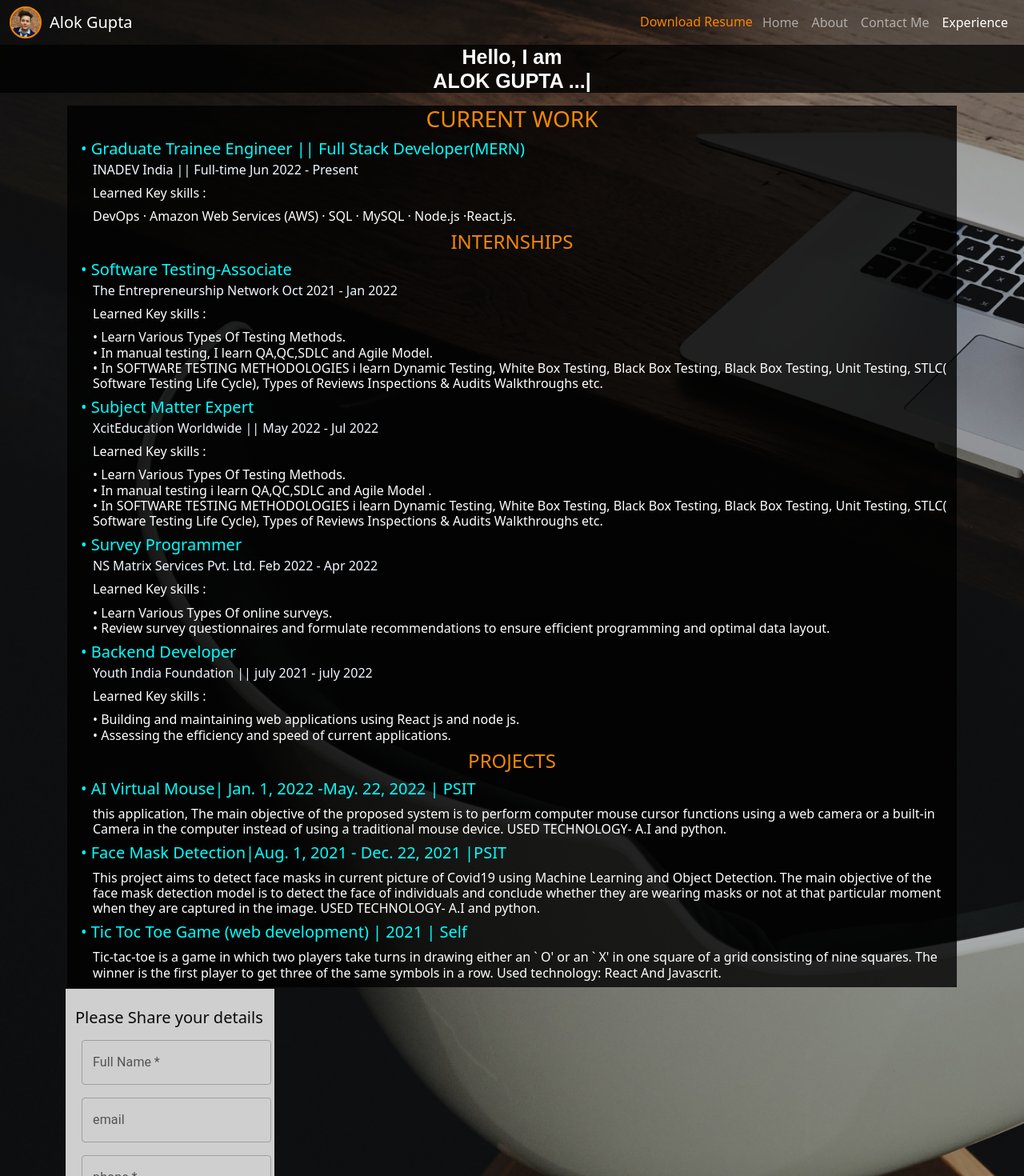
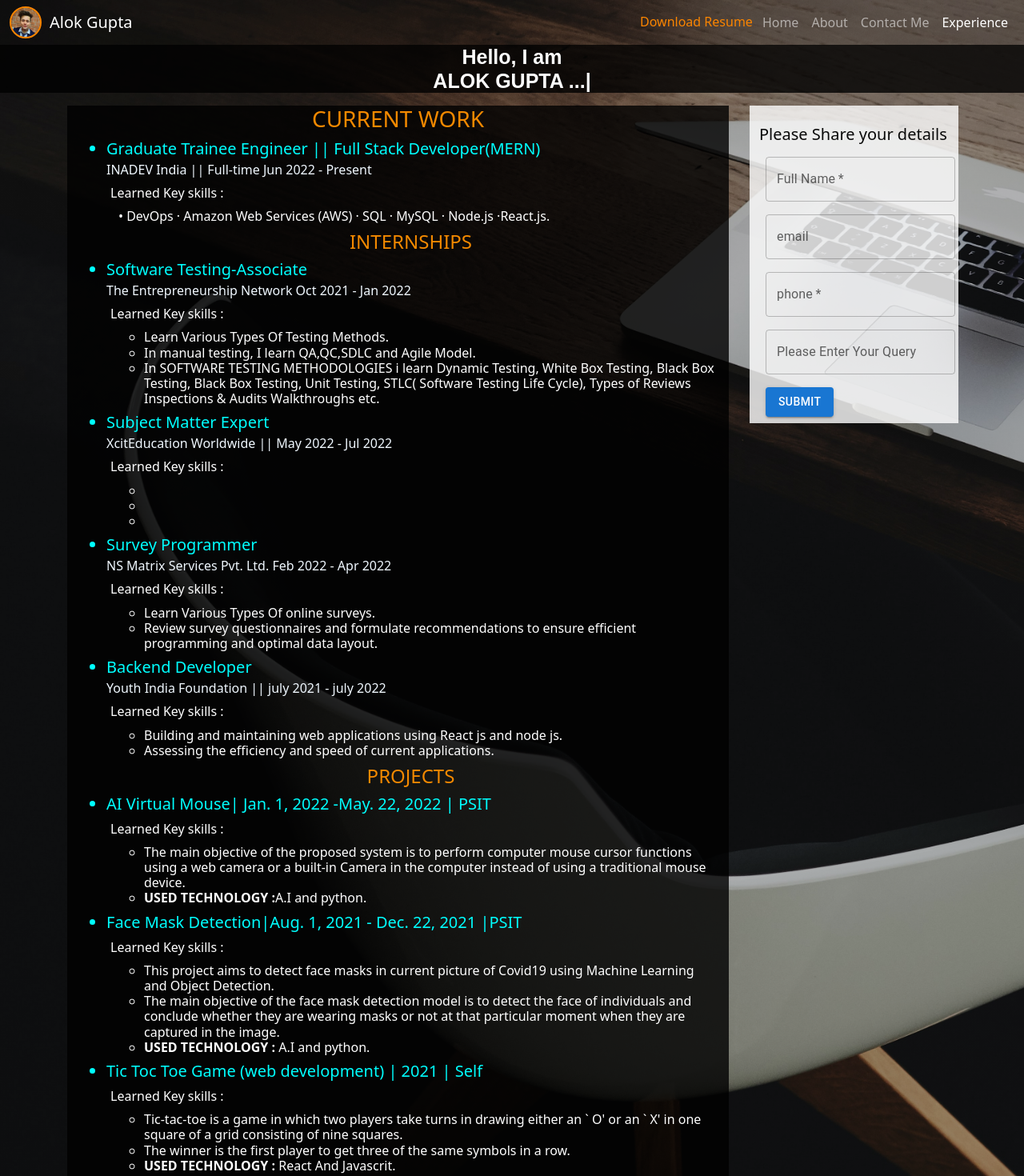
Before and after one commit to alokgupta194/portfolio-Website, a React (Create React App) app: page /details in a window 1280 px wide. Shown: the top 1470 px of the page at 80% size. Built offline with nearby package versions, Linux system fonts and the light colour scheme.

Commit message:
final for deploy

```diff
--- a/src/component/details/index.js
+++ b/src/component/details/index.js
@@ -1,114 +1,143 @@
 import "./style.scss";
-import Layout from "../hoc/Layout"
+import Layout from "../hoc/Layout";
 export default function Home() {
   return (
     <Layout pageName="details" hideImage="false">
       <div className="container ">
         <div className="row">
           <div className="col" id="background">
-
             {/* work experience */}
-
             <h3 className="centerHeadings">Current Work</h3>
+            <ul>
               <h5 id="sideHeading">
-            • Graduate Trainee Engineer || Full Stack Developer(MERN)
+                <li>Graduate Trainee Engineer || Full Stack Developer(MERN)</li>
               </h5>
               <h6 className="subSideHeading">
                 INADEV India || Full-time Jun 2022 - Present
               </h6>
-          <h6 id="text">Learned Key skills :</h6>
+              <h6 className="innerHeading">Learned Key skills :</h6>
               <h6 id="text">
-            DevOps · Amazon Web Services (AWS) · SQL · MySQL · Node.js
+              • DevOps · Amazon Web Services (AWS) · SQL · MySQL · Node.js
                 ·React.js.
               </h6>
               {/* Internships */}
 
               <h4 className="centerHeadings">Internships</h4>
               {/* 1 */}
-          <h5 id="sideHeading">• Software Testing-Associate</h5>
+              <h5 id="sideHeading">
+                <li>Software Testing-Associate</li>
+              </h5>
               <h6 className="subSideHeading">
                 The Entrepreneurship Network Oct 2021 - Jan 2022
               </h6>
-          <h6 id="text">Learned Key skills :</h6>
+              <h6 className="innerHeading">Learned Key skills :</h6>
               <h6 id="text">
-            • Learn Various Types Of Testing Methods. <br></br>• In manual
-            testing, I learn QA,QC,SDLC and Agile Model.<br></br>• In SOFTWARE
-            TESTING METHODOLOGIES i learn Dynamic Testing, White Box Testing,
-            Black Box Testing, Black Box Testing, Unit Testing, STLC( Software
-            Testing Life Cycle), Types of Reviews Inspections & Audits
-            Walkthroughs etc.
+                <ul>
+                  <li>Learn Various Types Of Testing Methods.</li>
+                  <li>In manual testing, I learn QA,QC,SDLC and Agile Model.</li>
+                  <li>In SOFTWARE TESTING METHODOLOGIES i learn Dynamic Testing, White Box Testing, Black Box Testing, Black Box Testing, Unit Testing, STLC( Software Testing Life Cycle), Types of Reviews Inspections & Audits Walkthroughs etc.</li>
+                </ul>
               </h6>
               {/* 2 */}
-          <h5 id="sideHeading">• Subject Matter Expert</h5>
+              <h5 id="sideHeading">
+                <li>Subject Matter Expert</li>
+              </h5>
               <h6 className="subSideHeading">
                 XcitEducation Worldwide || May 2022 - Jul 2022
               </h6>
-          <h6 id="text">Learned Key skills :</h6>
+              <h6 className="innerHeading">Learned Key skills :</h6>
               <h6 id="text">
-            • Learn Various Types Of Testing Methods.<br></br>• In manual testing i
-            learn QA,QC,SDLC and Agile Model .<br></br> • In SOFTWARE TESTING
-            METHODOLOGIES i learn Dynamic Testing, White Box Testing, Black Box
-            Testing, Black Box Testing, Unit Testing, STLC( Software Testing
-            Life Cycle), Types of Reviews Inspections & Audits Walkthroughs etc.
+                <ul>
+                  <li></li>
+                  <li></li>
+                  <li></li>
+                </ul>
               </h6>
               {/* 3 */}
-          <h5 id="sideHeading">• Survey Programmer</h5>
+              <h5 id="sideHeading">
+                <li>Survey Programmer</li>
+              </h5>
               <h6 className="subSideHeading">
                 NS Matrix Services Pvt. Ltd. Feb 2022 - Apr 2022
               </h6>
-          <h6 id="text">Learned Key skills :</h6>
+              <h6 className="innerHeading">Learned Key skills :</h6>
               <h6 id="text">
-            • Learn Various Types Of online surveys.<br></br> • Review survey
-            questionnaires and formulate recommendations to ensure efficient
-            programming and optimal data layout.
+              <ul>
+                  <li>Learn Various Types Of online surveys.</li>
+                  <li>Review
+                survey questionnaires and formulate recommendations to ensure
+                efficient programming and optimal data layout.</li>
+                </ul>
               </h6>
               {/* 4 */}
-          <h5 id="sideHeading">• Backend Developer</h5>
+              <h5 id="sideHeading">
+                <li>Backend Developer</li>
+              </h5>
               <h6 className="subSideHeading">
                 Youth India Foundation || july 2021 - july 2022
               </h6>
-          <h6 id="text">Learned Key skills :</h6>
+              <h6 className="innerHeading">Learned Key skills :</h6>
               <h6 id="text">
-            • Building and maintaining web applications using React js and node
-            js.<br></br> • Assessing the efficiency and speed of current applications.
+              <ul>
+                  <li>Building and maintaining web applications using React js and
+                node js.</li>
+                  <li>Assessing the efficiency and speed of
+                current applications.</li>
+                </ul>
               </h6>
               {/* Projects */}
 
-          <h4 className="centerHeadings">
-            PROJECTS
-          </h4>
+              <h4 className="centerHeadings">PROJECTS</h4>
               {/* 1 */}
               <h5 id="sideHeading">
-            • AI Virtual Mouse| Jan. 1, 2022 -May. 22, 2022 | PSIT
+                <li>AI Virtual Mouse| Jan. 1, 2022 -May. 22, 2022 | PSIT</li>
               </h5>
+              <h6 className="innerHeading">Learned Key skills :</h6>
               <h6 id="text">
-            this application, The main objective of the proposed system is to
-            perform computer mouse cursor functions using a web camera or a
-            built-in Camera in the computer instead of using a traditional mouse
-            device. USED TECHNOLOGY- A.I and python.
+                <ul>
+                  <li>The main objective of the proposed system is to perform computer mouse cursor functions using a web camera or
+                a built-in Camera in the computer instead of using a traditional
+                mouse device.</li>
+                  <li><strong>USED TECHNOLOGY :</strong>A.I and python.</li>
+                </ul>
+
               </h6>
               {/* 2 */}
               <h5 id="sideHeading">
-            • Face Mask Detection|Aug. 1, 2021 - Dec. 22, 2021 |PSIT
+                <li>Face Mask Detection|Aug. 1, 2021 - Dec. 22, 2021 |PSIT</li>
               </h5>
+              <h6 className="innerHeading">Learned Key skills :</h6>
               <h6 id="text">
-            This project aims to detect face masks in current picture of Covid19
-            using Machine Learning and Object Detection. The main objective of
-            the face mask detection model is to detect the face of individuals
-            and conclude whether they are wearing masks or not at that
-            particular moment when they are captured in the image. USED
-            TECHNOLOGY- A.I and python.
+              <ul>
+                  <li>This project aims to detect face masks in current picture of
+                Covid19 using Machine Learning and Object Detection. </li>
+                  <li>The main
+                objective of the face mask detection model is to detect the face
+                of individuals and conclude whether they are wearing masks or
+                not at that particular moment when they are captured in the
+                image.</li>
+                  <li> <strong>USED TECHNOLOGY :</strong> A.I and python.</li>
+                </ul>
+
+
               </h6>
               {/* 3 */}
               <h5 id="sideHeading">
-            • Tic Toc Toe Game (web development) | 2021 | Self
+                <li>Tic Toc Toe Game (web development) | 2021 | Self</li>
               </h5>
+              <h6 className="innerHeading">Learned Key skills :</h6>
               <h6 id="text">
-            Tic-tac-toe is a game in which two players take turns in drawing
-            either an ` O' or an ` X' in one square of a grid consisting of nine
-            squares. The winner is the first player to get three of the same
-            symbols in a row. Used technology: React And Javascrit.
+              <ul>
+                  <li>Tic-tac-toe is a game in which two players take turns in drawing
+                either an ` O' or an ` X' in one square of a grid consisting of
+                nine squares.</li>
+                  <li>The winner is the first player to get three of the
+                same symbols in a row. </li>
+                  <li><strong>USED TECHNOLOGY :</strong> React And Javascrit.</li>
+                </ul>
+
               </h6>
+            </ul>
           </div>
         </div>
       </div>
--- a/src/component/details/style.scss
+++ b/src/component/details/style.scss
@@ -15,5 +15,9 @@
 }
 .subSideHeading{
     color: aliceblue;
-    margin-left: 20px;
+    margin-left: 5px;
 }
+.innerHeading{
+    color: white;
+    margin: 10px;
+}
--- a/src/component/hoc/Layout/index.js
+++ b/src/component/hoc/Layout/index.js
@@ -10,8 +10,8 @@ export default function Layout({ children, hideImage = false  ,pageName="home"})
       <Header pageName={pageName}/>
       <div className="container">
         <div className="row">
-          <div className={`${hideImage ? "col-md-12" : "col-md-9"}`}>{children}</div>
-          <div className="col-md-3 ">
+          <div className="col-sm-9">{children}</div>
+          <div className="col-sm-3 sideBar">
             {hideImage ?
               <Sidebar />
              :
--- a/src/component/hoc/Layout/style.scss
+++ b/src/component/hoc/Layout/style.scss
@@ -1,21 +1,7 @@
 .myImg {
-    margin: 0px;
-    margin-left: 0px;
-    padding: 0px;
     height: 395px;
     width: 240px;
-    // border: 5px solid rgb(0, 0, 0);
-    // transform: scaleX(-1);
-    // filter: FlipH;
-    // -ms-filter: "FlipH";
-    // float: none;
+    display: block;
+    margin-left: auto;
+    margin-right: auto;
 }
-
-@media screen and (max-width: 600px) {
-    .myImg {
-        display: block;
-        margin-left: auto;
-        margin-right: auto;
-        width: 50%;
-    }
-}
--- a/src/component/home/style.scss
+++ b/src/component/home/style.scss
@@ -15,7 +15,6 @@
 }
 #boldText{
     margin-top: 10px;
-    margin-left: 20px;
     display: inline;
     color: rgb(255, 255, 255);
 }
@@ -24,3 +23,7 @@
     display: inline;
     color:aqua;
 }
+.homeText>li{
+    list-style: none;
+    margin: 15px 0px 10px 0px;
+}
--- a/src/component/sidebar/style.scss
+++ b/src/component/sidebar/style.scss
@@ -8,3 +8,8 @@
   margin: 0px;
   padding: 0px;
 }
+@media screen and (min-width:0px) and (max-width:650px) {
+  #backgroundSidebar{
+      margin: 10px 0px 0px 0px;
+  }
+}
```
Also changed, not shown: src/component/about/index.js (+18 -14 lines), src/component/home/index.js (+21 -21 lines). Lines whose indentation alone changed are shown as unchanged.
